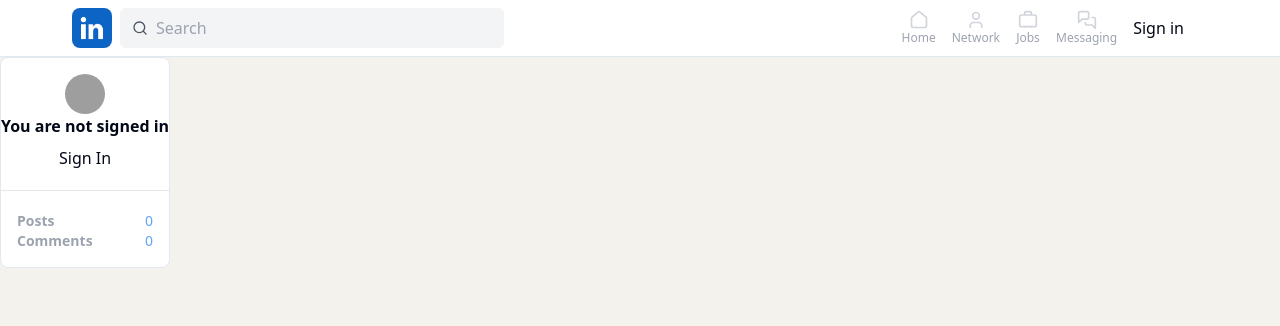
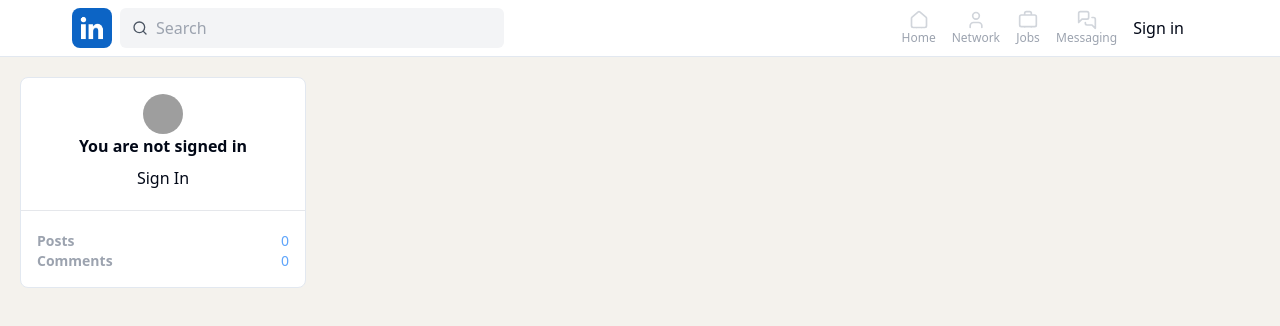
Before and after one commit to UserDonald/LinkedIn-Clone, a Next.js app: page / in a window 1280 px wide. Shown: the top 326 px of the page. Built offline with nearby package versions, Linux system fonts and the light colour scheme; no server answers; grey boxes are pictures that could not be loaded.

Commit message:
Implementing Main Page Grid Layout

```diff
--- a/app/page.tsx
+++ b/app/page.tsx
@@ -4,17 +4,19 @@ import Image from 'next/image';
 
 export default function Home() {
   return (
-    <div className="flex">
-      <section>
+    <div className="grid grid-cols-8 mt-5 sm:px-5">
+      <section className="hidden md:inline md:col-span-2">
         <UserInformation />
       </section>
 
-      <section>
+      <section className="col-span-full md:col-span-6 xl:col-span-4 xl:max-w-xl mx-auto w-full">
         {/* Post Form */}
         {/* Post Feed */}
       </section>
 
-      <section>{/* Widget */}</section>
+      <section className="hidden xl:inline justify-center col-span-2">
+        {/* Widget */}
+      </section>
     </div>
   );
 }
```
